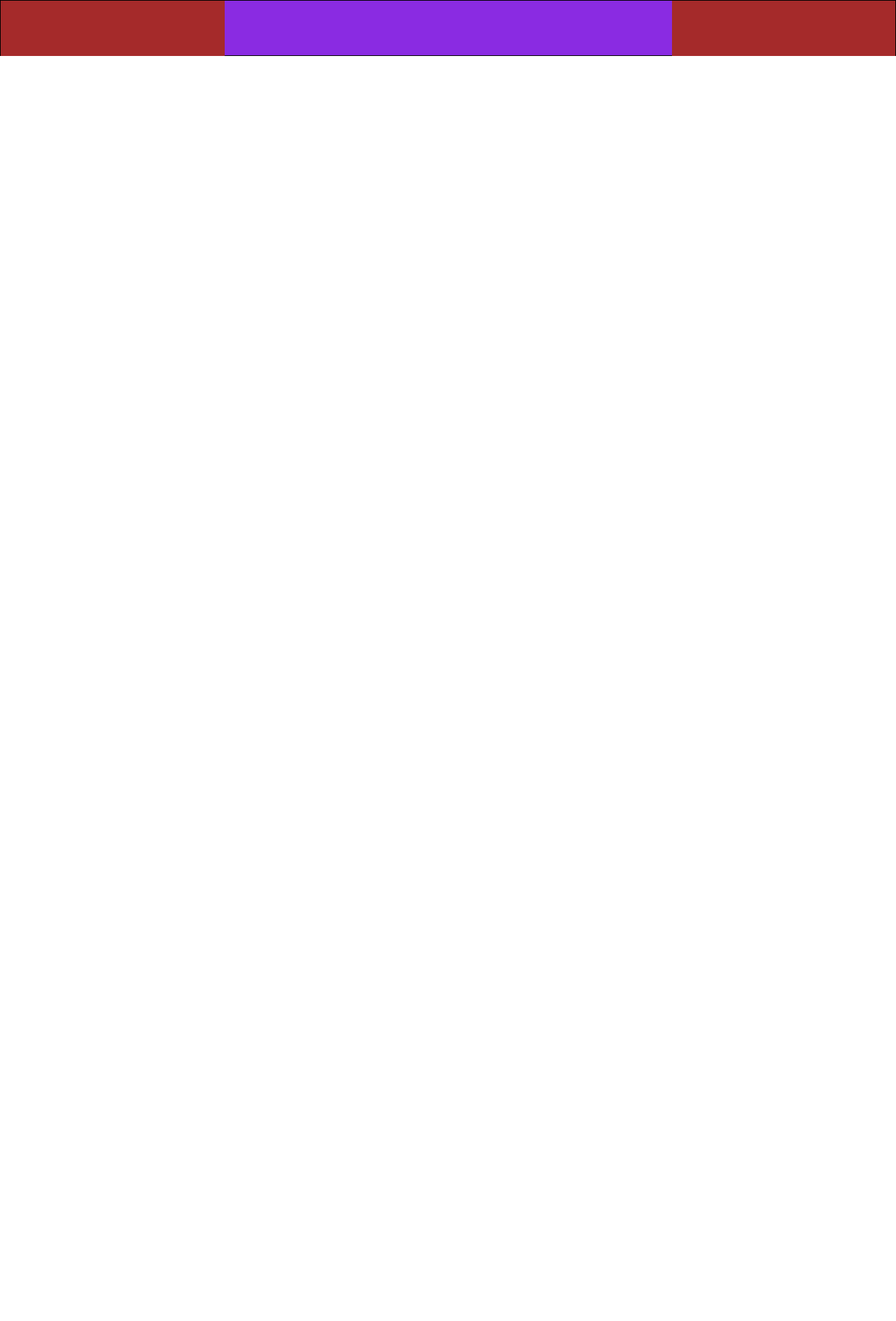
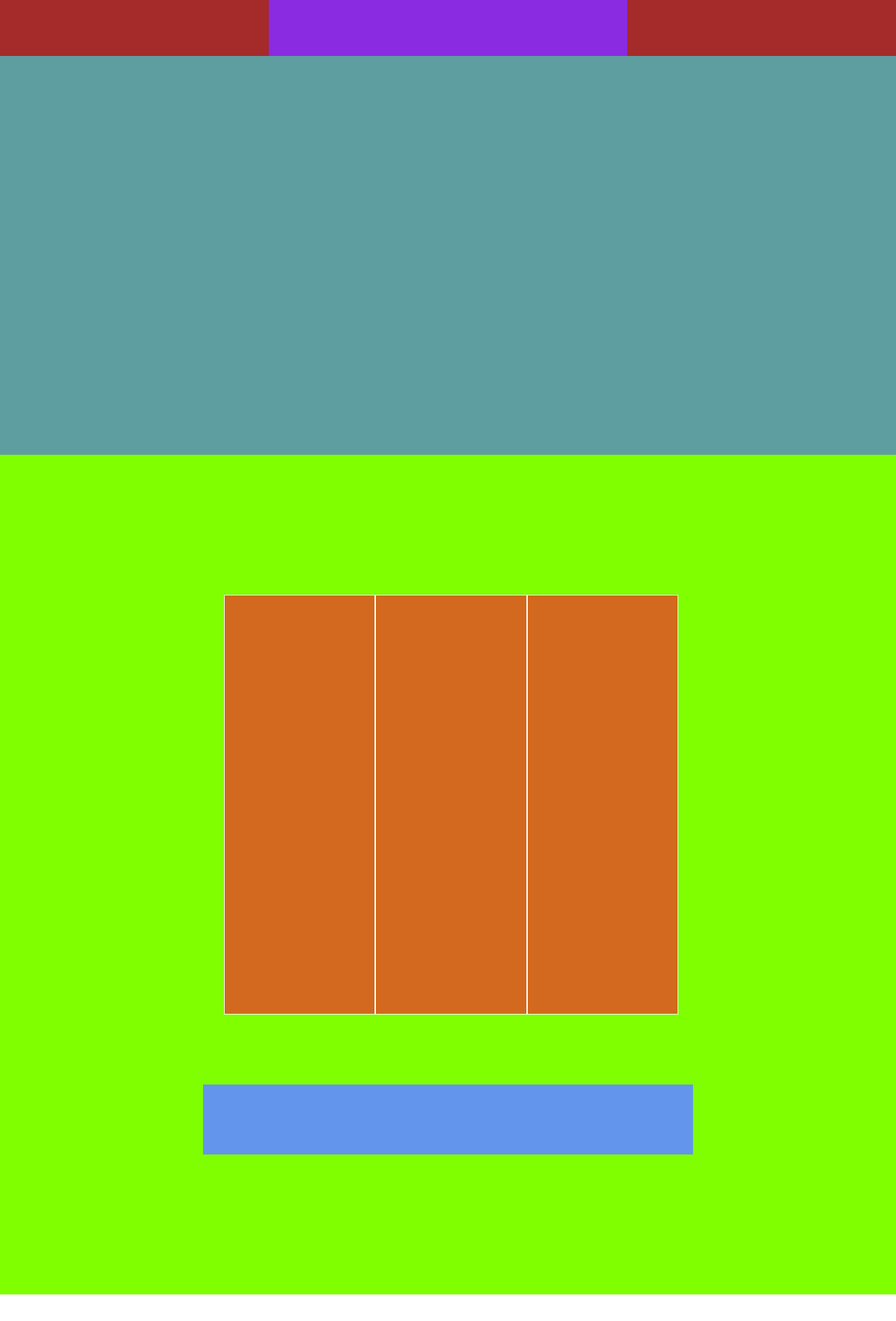
Before and after one commit to Riki420/htmlcss-dropbox, a plain HTML site: page index.html in a window 1280 px wide. Shown: the top 1888 px of the page at 70% size. Before the commit the page ends 800 px from the top, so only its background shows below. Drawn offline with nearby package versions, Linux system fonts and the light colour scheme.

Commit message:
Blocchettoni Prima Sezione

```diff
--- a/css/style.css
+++ b/css/style.css
@@ -12,32 +12,108 @@ img{
     width: 100%;
 }
 
-clearfix::after{
+.clearfix::after{
     clear: both;
     content: '';
     display: table;
+}
+
+.container{
+    margin: 0 auto;
+    width: 1000px;
 }
 
 
 /*Header*/
 
 header{
-    height: 80px;
+    height: 100px;
+    width: 100%;
     background-color: blueviolet;
-    border: 1px solid black;
+    position: relative;
 }
 
 .main-nav .left-nav{
-    height: 79px;
+    height: 100px;
     background-color: brown;
     float: left;
-    width: 25%;
+    width: 30%;
 }
 
 .main-nav .right-nav{
-    height: 79px;
+    height: 100px;
     background-color: brown;
     float: right;
-    width: 25%;
     text-align: right;
+    width: 30%;
 }
+
+#logo{
+    line-height: 100px;
+    float: left;
+    vertical-align: middle;
+    margin-right: 5%;
+
+}
+
+.main-nav ul{
+    list-style: none;
+    line-height: 80px;
+    vertical-align: middle;
+
+
+}
+
+.main-nav ul li{
+    display: inline-block;
+    margin-right: 5%;
+}
+
+.header-sctn{
+    height: 80vh;
+    background-color: cadetblue;
+    position: relative;
+    top: 80px;
+    width: 100%;
+    margin-bottom: 20px ;
+
+}
+
+
+/*Main*/
+
+main .first-sctn{
+    width: 100%;
+    height: 1200px;
+    background-color: chartreuse;
+    position: absolute;
+    top:650px;
+}
+
+
+
+main .first-sctn .row{
+    width: 80%;
+    height: 800px;
+    position: absolute;
+    top: 50%;
+    left:50%;
+    transform: translate(-50%, -50%);
+    padding-left: 15%;
+}
+
+main .first-sctn .row .col{
+    float: left;
+    width: 26%;
+    height: 600px;
+    border: 1px solid white;
+    background-color: chocolate;
+}
+
+.first-sctn .first-box{
+    background-color: cornflowerblue;
+    height: 100px;
+    width: 70%;
+    margin: 900px auto;
+
+}
--- a/index.html
+++ b/index.html
@@ -21,10 +21,33 @@
 
             </div>
         </nav>
+
+        <section class="header-sctn">
+
+        </section>
     </header>
 
     <!--Main-->
     <main>
+
+        <section class="first-sctn">
+            <div class="container clearfix">
+                <div class="row">
+                    <div class="col">
+
+                    </div>
+                    <div class="col">
+
+                    </div>
+                    <div class="col">
+
+                    </div>
+                </div>
+                <div class="first-box">
+
+                </div>
+            </div>
+        </section>
 
     </main>
 
```
